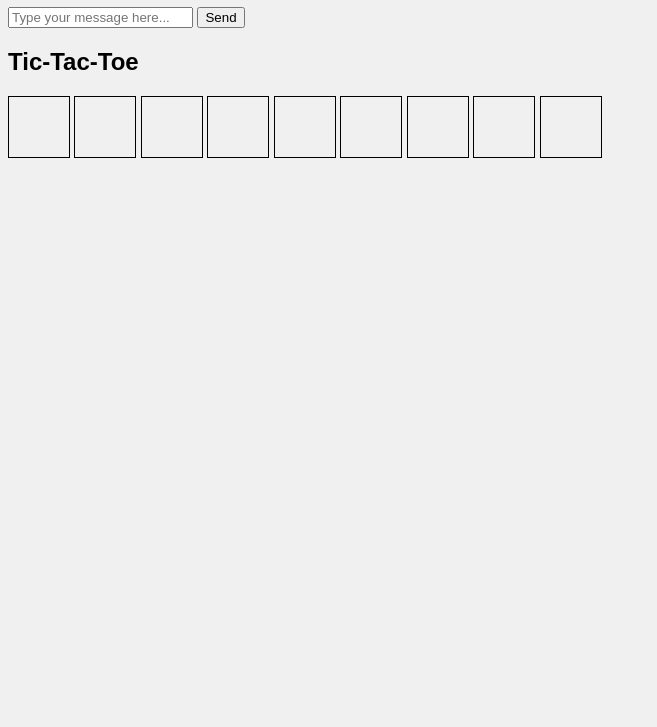
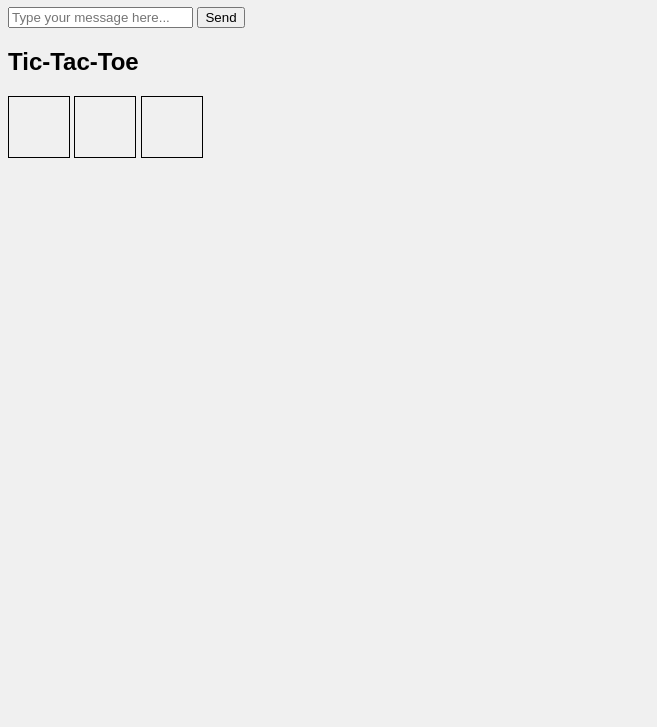
Before and after one commit to krisboiboi/schoolchat, a plain HTML site: page index.html in a window 1280 px wide. Shown: the part 73-800 px from the top of the page, without its empty margins (0-657 px from the left). Drawn offline with Linux system fonts and the light colour scheme.

Commit message:
Update index.html

```diff
--- a/index.html
+++ b/index.html
@@ -22,16 +22,4 @@
         <div class="cell" id="cell1"></div>
         <div class="cell" id="cell2"></div>
         <div class="cell" id="cell3"></div>
-        <div class="cell" id="cell4"></div>
-        <div class="cell" id="cell5"></div>
-        <div class="cell" id="cell6"></div>
-        <div class="cell" id="cell7"></div>
-        <div class="cell" id="cell8"></div>
-        <div class="cell" id="cell9"></div>
-    </div>
-
-    <script src="https://www.gstatic.com/firebasejs/9.6.1/firebase-app.js"></script>
-    <script src="https://www.gstatic.com/firebasejs/9.6.1/firebase-database.js"></script>
-    <script src="script.js"></script>
-</body>
-</html>
+        <div class="cell
```
